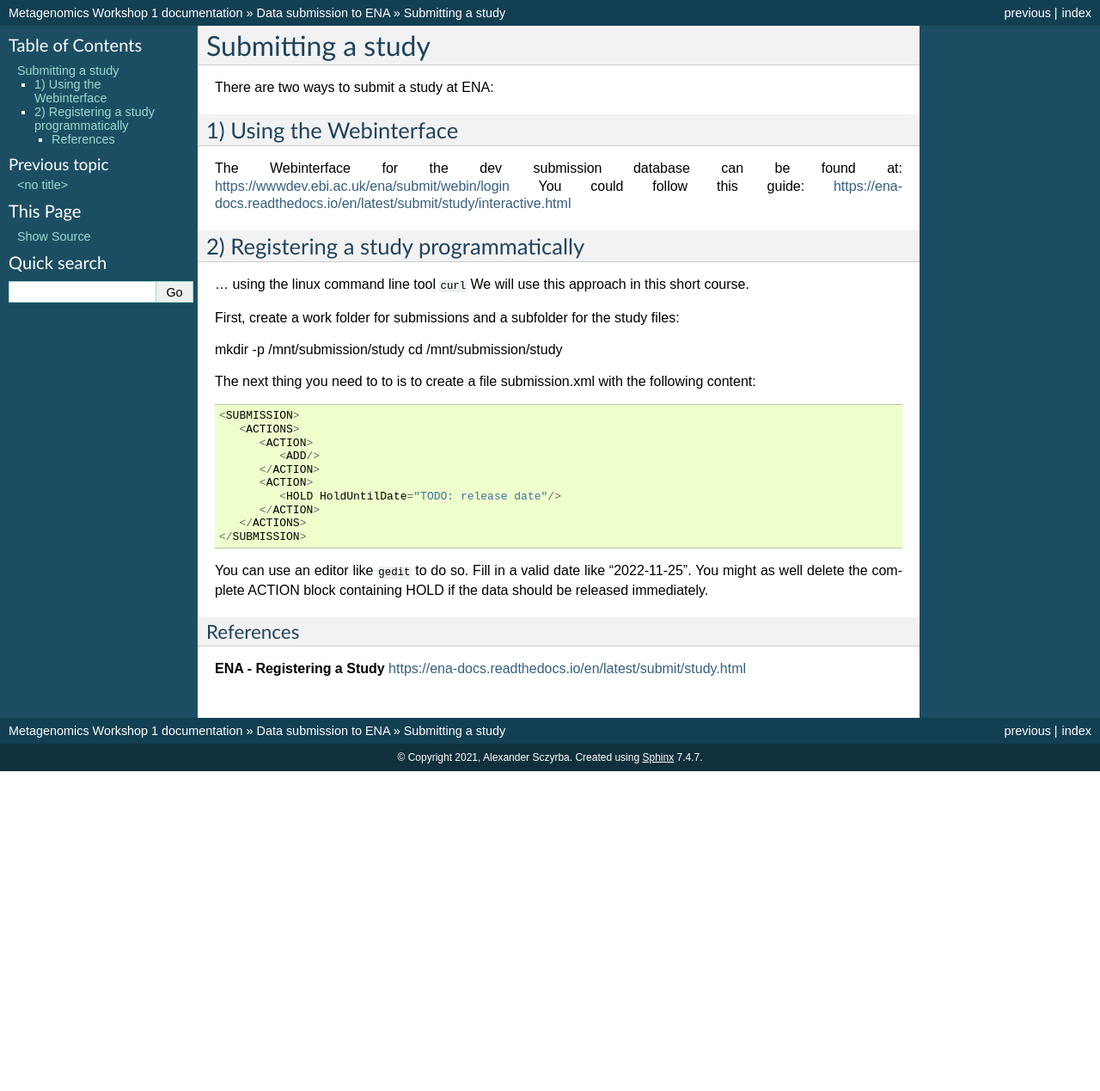
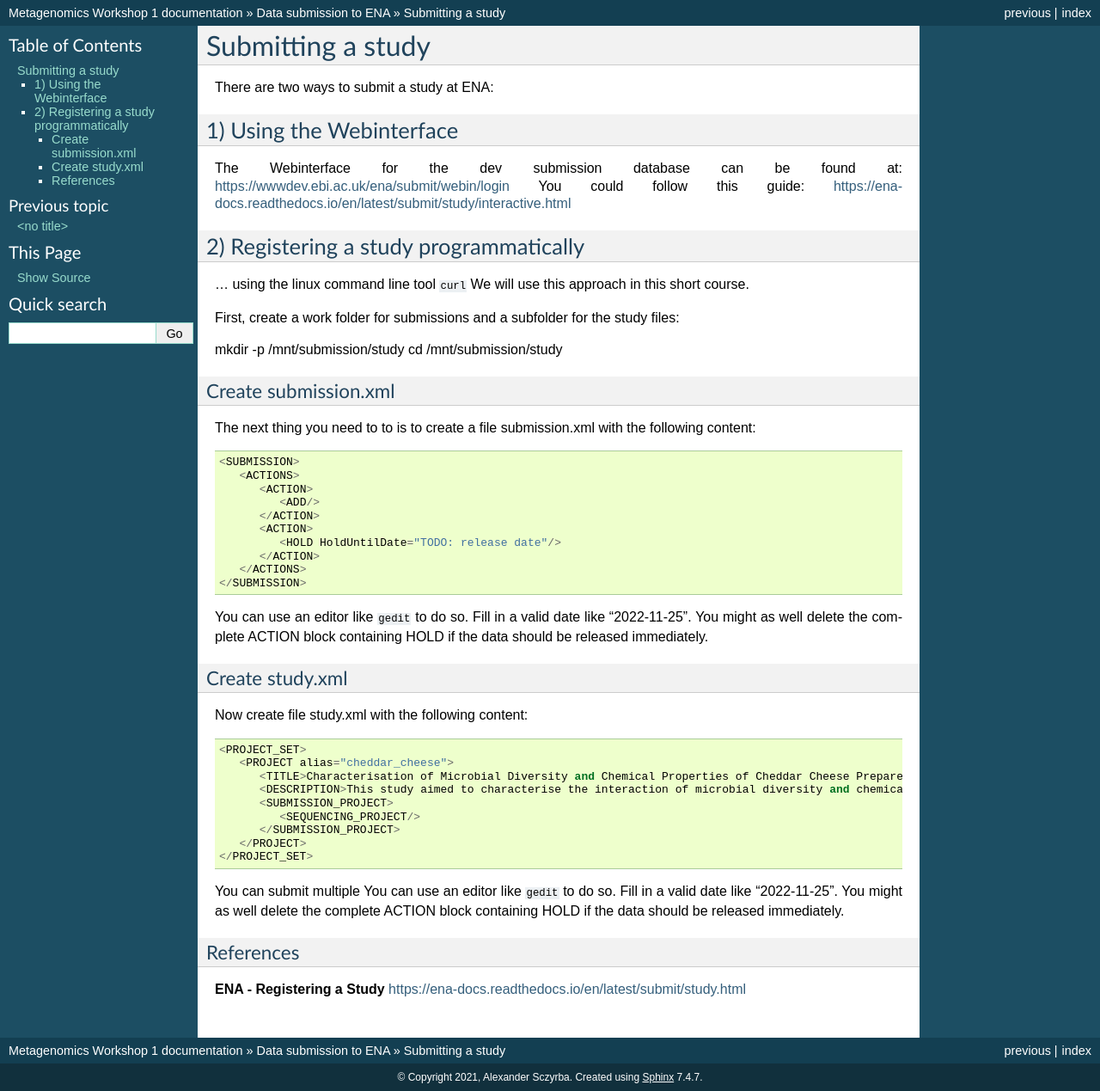
Before and after one commit to metagenomics/metagenomics-workshop, a Sphinx documentation site: the page built from docs/data_submission/submit_study_1.rst, in a window 1280 px wide. Shown: the whole page at 86% size. Built offline with Sphinx 7.4.7, drawn with Linux system fonts in a browser that asks for light colours; before the commit the page ends 900 px from its top, so only the background shows below that.

Commit message:
Update submit_study_1.rst

```diff
--- a/docs/data_submission/submit_study_1.rst
+++ b/docs/data_submission/submit_study_1.rst
@@ -18,6 +18,8 @@ First, create a work folder for submissions and a subfolder for the study files:
 mkdir -p /mnt/submission/study
 cd /mnt/submission/study
 
+Create submission.xml
+^^^^^^^^^^
 The next thing you need to to is to create a file submission.xml with the following content::
 
   <SUBMISSION>
@@ -33,6 +35,23 @@ The next thing you need to to is to create a file submission.xml with the follow
 
 You can use an editor like ``gedit`` to do so. Fill in a valid date like "2022-11-25". You might as well delete the complete ACTION block containing HOLD if the data should be released immediately.
 
+Create study.xml
+^^^^^^^^^^
+Now create file study.xml with the following content::
+
+  <PROJECT_SET>
+     <PROJECT alias="cheddar_cheese">
+        <TITLE>Characterisation of Microbial Diversity and Chemical Properties of Cheddar Cheese Prepared from Heat-treated Milk</TITLE>
+        <DESCRIPTION>This study aimed to characterise the interaction of microbial diversity and chemical properties of Cheddar cheese after three different heat treatments of milk</DESCRIPTION>
+        <SUBMISSION_PROJECT>
+           <SEQUENCING_PROJECT/>
+        </SUBMISSION_PROJECT>
+     </PROJECT>
+  </PROJECT_SET>
+
+You can submit multiple
+You can use an editor like ``gedit`` to do so. Fill in a valid date like "2022-11-25". You might as well delete the complete ACTION block containing HOLD if the data should be released immediately.
+
 
 References
 ^^^^^^^^^^
```
